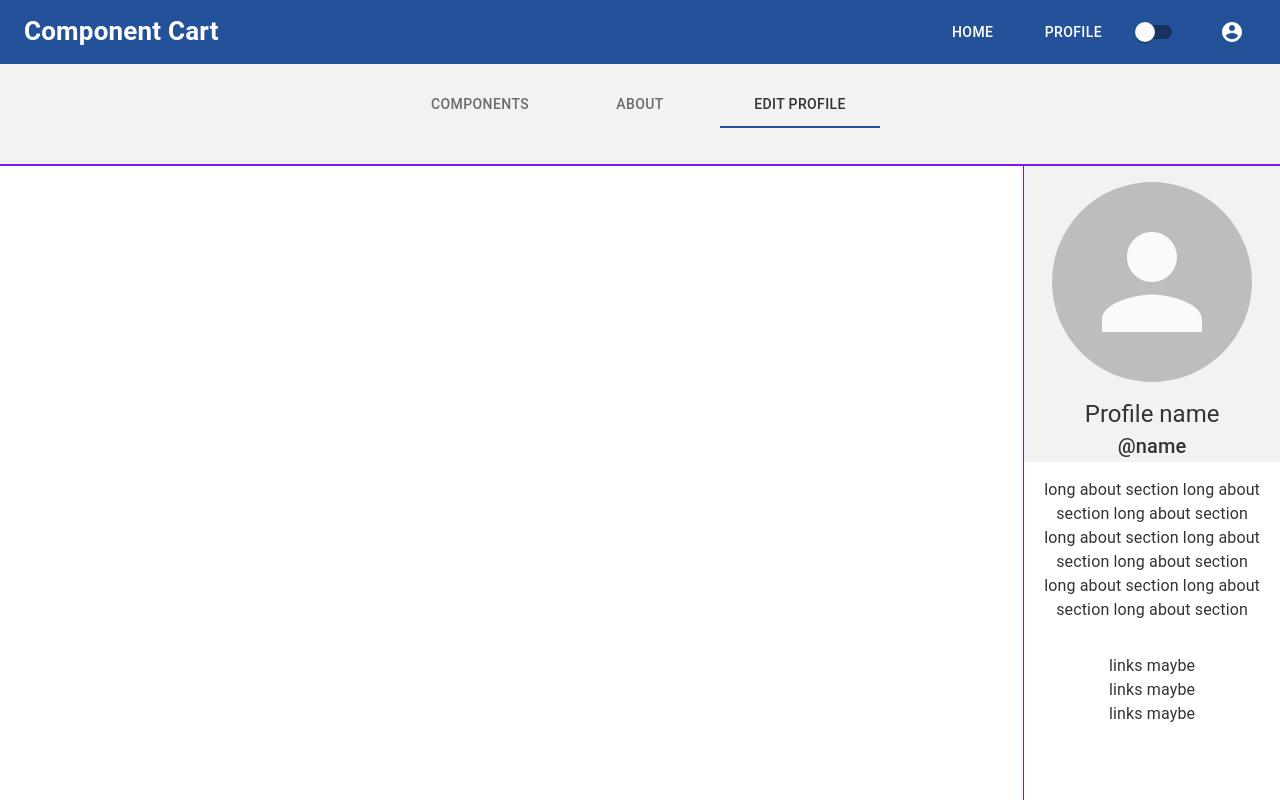
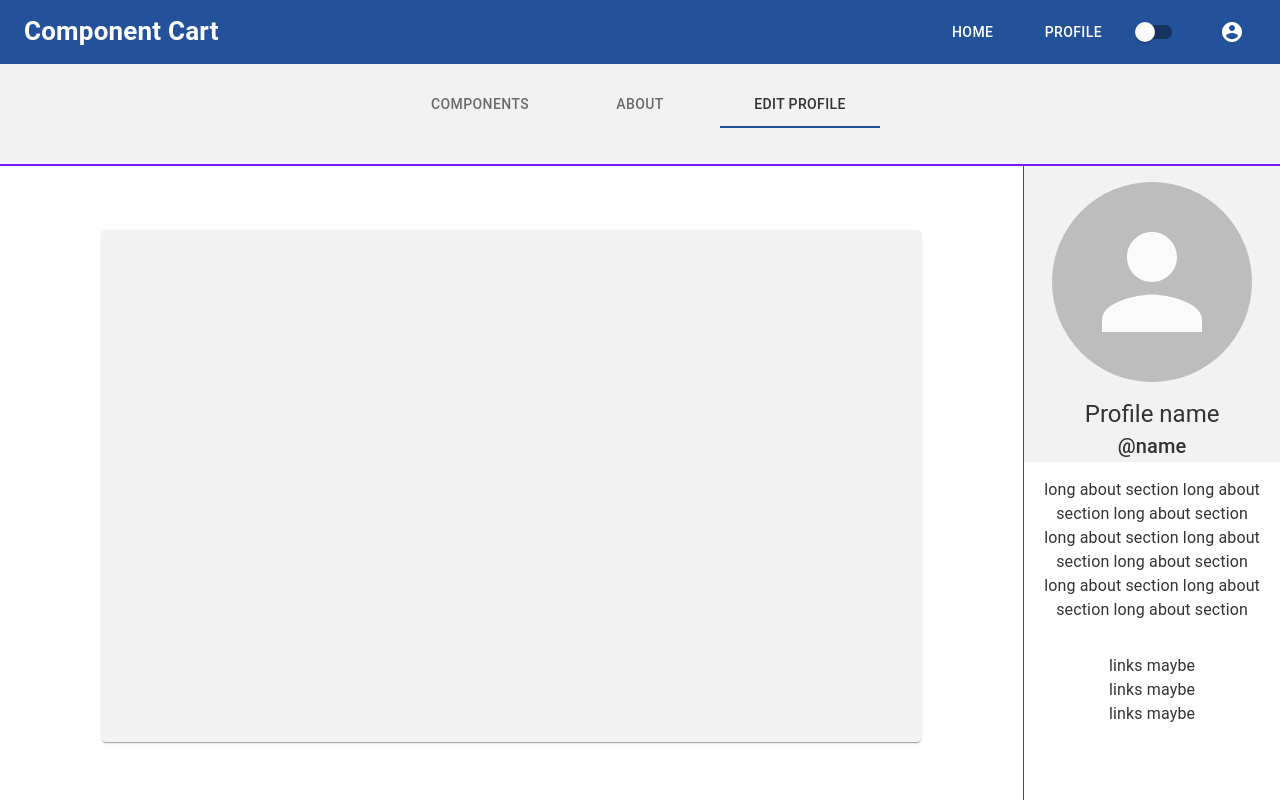
Before and after one commit to Javierlozo/Component-Cart, a React (Create React App) app: page /profile in a window 1280 px wide. Both pictures are taken after a click on the tab "EDIT PROFILE". Shown: the top 800 px of the page. Built offline with nearby package versions, Linux system fonts and the light colour scheme.

Commit message:
added profile page idea

```diff
--- a/src/Pages/Profile/Profile.js
+++ b/src/Pages/Profile/Profile.js
@@ -5,10 +5,11 @@ import ProfileNav from "../../components/ProfileNav/ProfileNav";
 import ProfileContent from "../../components/ProfileContent/ProfileContent";
 
 export default function Profile() {
+  const [value, setValue] = React.useState(0);
   return (
     <div>
-      <ProfileNav />
-      <ProfileContent />
+      <ProfileNav value={value} setValue={setValue} />
+      <ProfileContent value={value} />
     </div>
   );
 }
--- a/src/components/ProfileContent/ProfileContent.js
+++ b/src/components/ProfileContent/ProfileContent.js
@@ -1,13 +1,22 @@
 import React from "react";
 import useStyles from "./style";
 
+import ProfileEdit from "../ProfileEdit/ProfileEdit";
 import ProfileDisplay from "../ProfileDisplay/ProfileDisplay";
 
-export default function ProfileContent() {
+export default function ProfileContent({ value }) {
   const classes = useStyles();
   return (
     <div className={classes.profileContent}>
-      <div className={classes.feed}></div>
+      {value === 0 ? (
+        <div className={classes.left}></div>
+      ) : value === 1 ? (
+        <div className={classes.left}>hello</div>
+      ) : (
+        <div className={classes.left}>
+          <ProfileEdit />
+        </div>
+      )}
       <ProfileDisplay />
     </div>
   );
--- a/src/components/ProfileContent/style.js
+++ b/src/components/ProfileContent/style.js
@@ -2,12 +2,15 @@ import { makeStyles } from "@material-ui/core/styles";
 
 const useStyles = makeStyles((theme) => ({
   profileContent: {
-    height: "100vh",
+    height: "80vh",
     backgroundColor: theme.palette.primary.background,
     display: "flex",
   },
-  feed: {
+  left: {
     width: "80%",
+    display: "flex",
+    justifyContent: "center",
+    alignItems: "center",
     borderRight: `1px solid ${theme.palette.primary.accent}`,
   },
 }));
--- /dev/null
+++ b/src/components/ProfileEdit/ProfileEdit.js
@@ -0,0 +1,9 @@
+import React from "react";
+
+import useStyles from "./style";
+import { Paper } from "@material-ui/core";
+
+export default function ProfileEdit() {
+  const classes = useStyles();
+  return <Paper className={classes.profileEdit}></Paper>;
+}
--- /dev/null
+++ b/src/components/ProfileEdit/style.js
@@ -0,0 +1,11 @@
+import { makeStyles } from "@material-ui/core/styles";
+
+const useStyles = makeStyles((theme) => ({
+  profileEdit: {
+    height: "80%",
+    width: "80%",
+    backgroundColor: theme.palette.secondary.background,
+  },
+}));
+
+export default useStyles;
--- a/src/components/ProfileNav/ProfileNav.js
+++ b/src/components/ProfileNav/ProfileNav.js
@@ -5,26 +5,35 @@ import useStyles from "./style";
 import Tabs from "@material-ui/core/Tabs";
 import Tab from "@material-ui/core/Tab";
 
-export default function ProfileNav() {
-  const [value, setValue] = React.useState(0);
-
-  const handleChange = (event, newValue) => {
-    setValue(newValue);
-  };
-
+export default function ProfileNav({ value, setValue }) {
   const classes = useStyles();
   return (
     <div className={classes.profileNav}>
       <Tabs
-        value={value}
-        onChange={handleChange}
         className={classes.tabs}
         indicatorColor="primary"
         centered
+        value={value}
+        // onChange={handleChange}
       >
-        <Tab label="Components" />
-        <Tab label="About" />
-        <Tab label="Edit Profile" />
+        <Tab
+          label="Components"
+          onClick={() => {
+            setValue(0);
+          }}
+        />
+        <Tab
+          label="About"
+          onClick={() => {
+            setValue(1);
+          }}
+        />
+        <Tab
+          label="Edit Profile"
+          onClick={() => {
+            setValue(2);
+          }}
+        />
       </Tabs>
     </div>
   );
```
Also changed, not shown: 1 other file (tests, documents, lock files or other folders).
